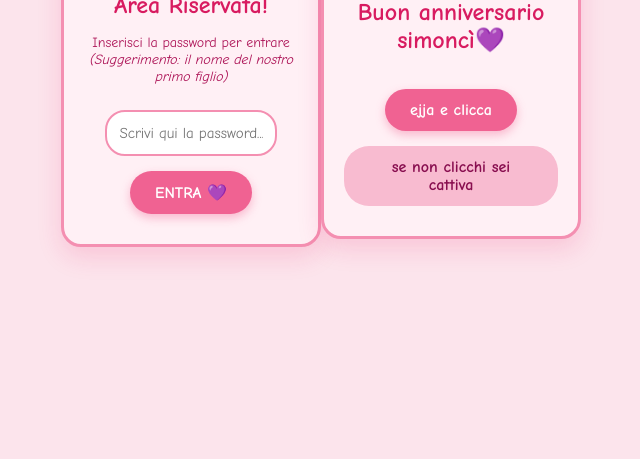
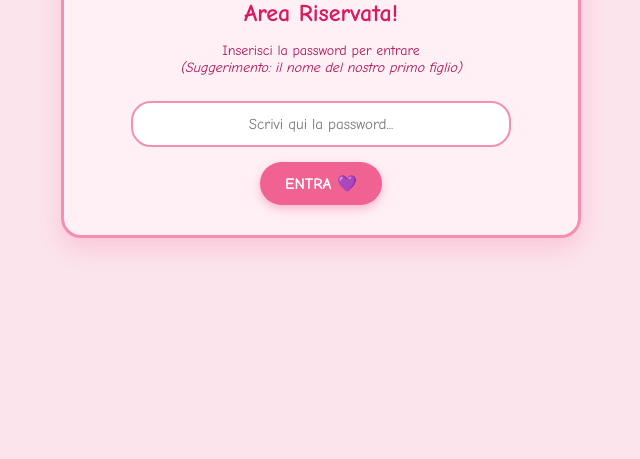
Before and after one commit to 6969ocram6969/simoncisisemptu3, a plain HTML site: page index.html in a window 1280 px wide. Shown: the part 341-800 px from the top of the page, without its empty margins (319-959 px from the left). Drawn offline with Linux system fonts and the light colour scheme.

Commit message:
Update index.html

```diff
--- a/index.html
+++ b/index.html
@@ -119,7 +119,7 @@
       justify-content: center;
     }
 
-    /* SCREEN 1: INTRO */
+    /* SCREEN 0 & 1: INTRO */
     .cat-avatar {
       font-size: 60px;
       margin-bottom: 15px;
@@ -148,7 +148,7 @@
       border-color: #f06292;
     }
 
-   /* SCREEN 3: BOUQUET COLORATO CON TOCCHI DI VIOLA */
+    /* SCREEN 3: BOUQUET COLORATO CON TOCCHI DI VIOLA */
     .flower-notes {
       display: grid;
       grid-template-columns: 1fr 1fr;
@@ -176,7 +176,7 @@
     .note-box:nth-child(3) { border-left: 5px solid #7e57c2; } /* Indaco/Viola */
     .note-box:nth-child(4) { border-left: 5px solid #ba68c8; } /* Lilla */
 
-    /* INPUT STYLES AGGIORNATI */
+    /* INPUT STYLES */
     input[type="text"] {
       width: 80%;
       padding: 12px;
@@ -188,7 +188,7 @@
       font-size: 15px;
     }
 
-    input:focus {
+    input[type="text"]:focus {
       border-color: #ab47bc;
     }
 
@@ -263,18 +263,7 @@
       margin-bottom: 12px;
     }
 
-    /* SCREEN 6: UNLOCK SURPRISE */
-    input[type="text"] {
-      width: 80%;
-      padding: 12px;
-      border: 2px solid #f48fb1;
-      border-radius: 20px;
-      text-align: center;
-      margin-bottom: 15px;
-      outline: none;
-    }
-
-     /* SCREEN 7: CANZONE */
+    /* SCREEN 7: CANZONE */
     .music-container {
       width: 100%;
       display: flex;
@@ -318,12 +307,12 @@
       <div class="cat-avatar">🔒🐱</div>
       <h2>Area Riservata!</h2>
       <p class="subtitle">Inserisci la password per entrare<br><em>(Suggerimento: il nome del nostro primo figlio)</em></p>
-      <input type="text" id="passInput" placeholder="Scrivi qui la password...">
+      <input type="text" id="passInput" placeholder="Scrivi qui la password..." onkeypress="if(event.key==='Enter') checkInitialPassword()">
       <button onclick="checkInitialPassword()">ENTRA 💜</button>
     </div>
 
     <!-- SCHERMATA 1: INTRO -->
-    <div id="screen-1" class="screen active">
+    <div id="screen-1" class="screen">
       <div class="cat-avatar">🐱</div>
       <h2>Buon anniversario simoncì💜</h2>
       <div class="btn-group">
@@ -392,7 +381,6 @@
         <p>Ricordo a pieno il giorno in cui ho sentito quella piccola fiamma accendersi grazie a te, che da piccola oggi è diventata come un incendio che non potrà mai spegnersi perchè per fortuna continuiamo a buttarci benzina dentro.</p>
         <p>Ricordo di tutti i momenti, felici e non, passati assieme indipendentemente dalla distanza che c'è. Di tutti quei momenti in cui mi hai messo la testa apposto,di tutte le volte in cui mi hai aiutato, le volte in cui mi sei stata vicino.</p>
         <p>Sei una persona stupenda sia fuori che dentro, da ammirare (ma mai quanto il tuo fan n°1) e da cui prendere spunto come faccio io. E si Amore, anche tu sei il mio tutto💜.</p>
-        <p></p>
         <p style="text-align: right; margin-top: 20px;"><em>Ti amo tanto, sempre di più💜<br>Marcolì</em></p>
       </div>
       <button class="home-btn" onclick="goToScreen(2)">🏠</button>
@@ -403,7 +391,7 @@
       <div style="font-size: 50px; margin-bottom: 10px;">❓</div>
       <h2>Un'ultima sorpresa...</h2>
       <p class="subtitle">Scrivi la data di oggi ma di 1 anno fa</p>
-      <input type="text" id="nameInput" placeholder="GG/MM/AAAA">
+      <input type="text" id="nameInput" placeholder="GG/MM/AAAA" onkeypress="if(event.key==='Enter') unlockSurprise()">
       <button onclick="unlockSurprise()">SBLOCCA</button>
       <button class="home-btn" onclick="goToScreen(2)">🏠</button>
     </div>
@@ -437,6 +425,12 @@
   </div>
 
   <script>
+    function goToScreen(screenNumber) {
+      document.querySelectorAll('.screen').forEach(screen => {
+        screen.classList.remove('active');
+      });
+      document.getElementById('screen-' + screenNumber).classList.add('active');
+    }
 
     function checkInitialPassword() {
       const pass = document.getElementById('passInput').value.trim().toLowerCase();
@@ -445,13 +439,6 @@
       } else {
         alert("Password sbagliata! Ricordati il suggerimento 😉");
       }
-    }
-
-    function goToScreen(screenNumber) {
-      document.querySelectorAll('.screen').forEach(screen => {
-        screen.classList.remove('active');
-      });
-      document.getElementById('screen-' + screenNumber).classList.add('active');
     }
 
     function unlockSurprise() {
```
